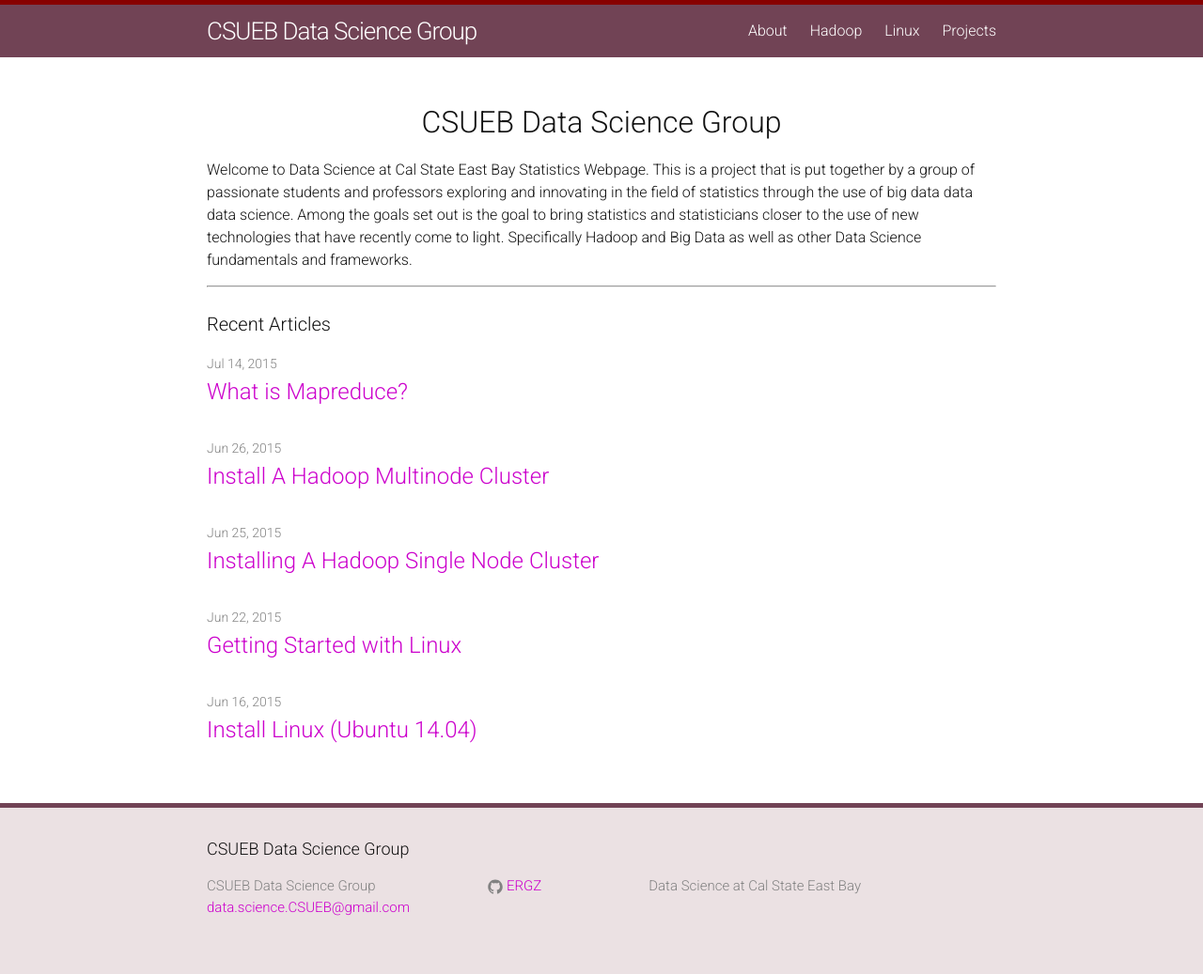
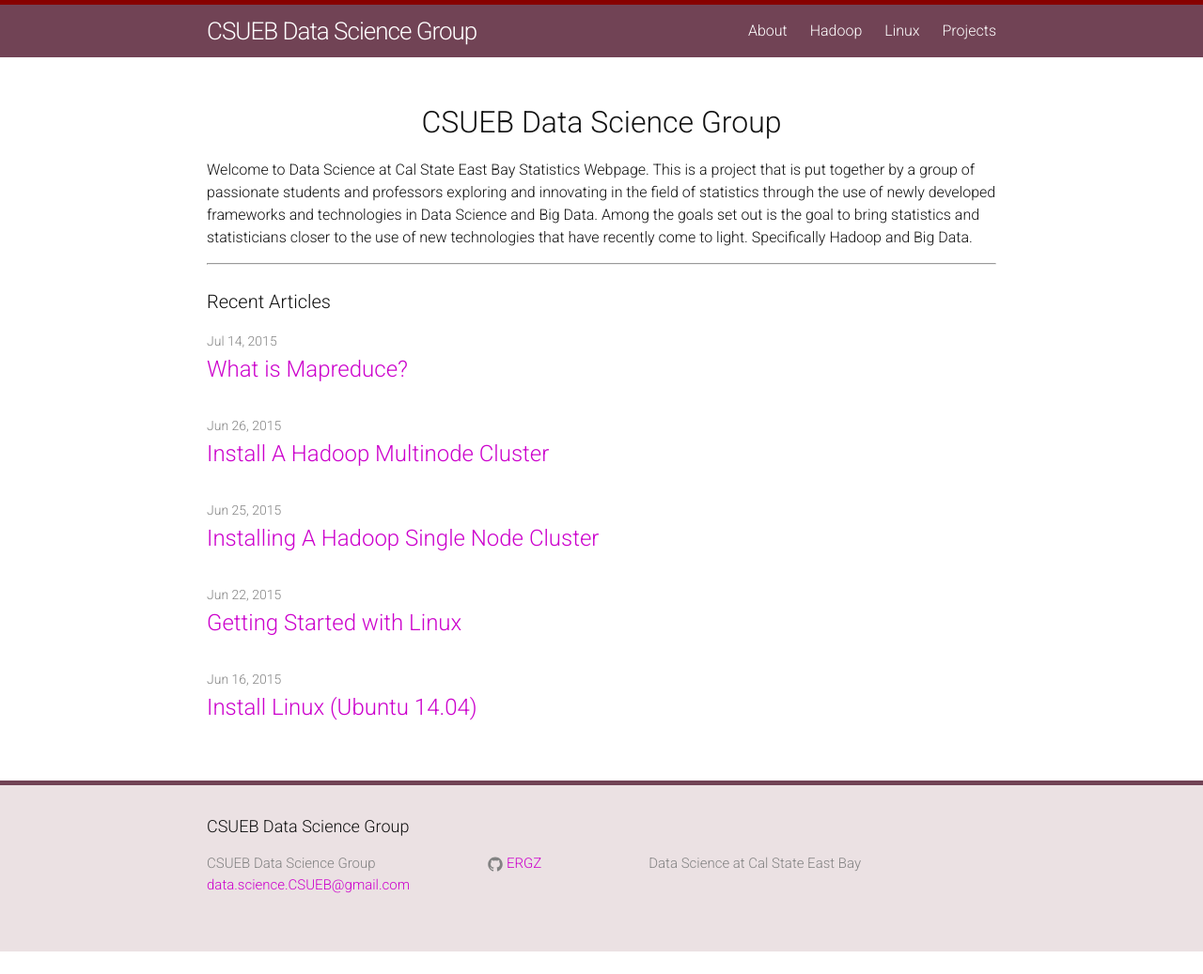
Before and after one commit to jiehu567/CSUEB-Data-Science, a Jekyll site: the page built from index.html, in a window 1280 px wide. Shown: the whole page at 94% size. Built offline with Jekyll 4.4.1, drawn with Linux system fonts in a browser that asks for light colours; Markdown is read by kramdown in place of the engine named in the settings; after the commit the page ends 1013 px from its top, so only the background shows below that.

Commit message:
another commit

```diff
--- a/index.html
+++ b/index.html
@@ -7,7 +7,7 @@
   <center><h1 class="page-heading"><h1>CSUEB Data Science Group</h1></h1></center>
 
   <p>
-Welcome to Data Science at Cal State East Bay Statistics Webpage. This is a project that is put together by a group of passionate students and professors exploring and innovating in the field of statistics through the use of big data data data science. Among the goals set out is the goal to bring statistics and statisticians closer to the use of new technologies that have recently come to light. Specifically Hadoop and Big Data as well as other Data Science fundamentals and frameworks.
+Welcome to Data Science at Cal State East Bay Statistics Webpage. This is a project that is put together by a group of passionate students and professors exploring and innovating in the field of statistics through the use of newly developed frameworks and technologies in Data Science and Big Data. Among the goals set out is the goal to bring statistics and statisticians closer to the use of new technologies that have recently come to light. Specifically Hadoop and Big Data.
   </p>
   <hr>
   <br>
```
